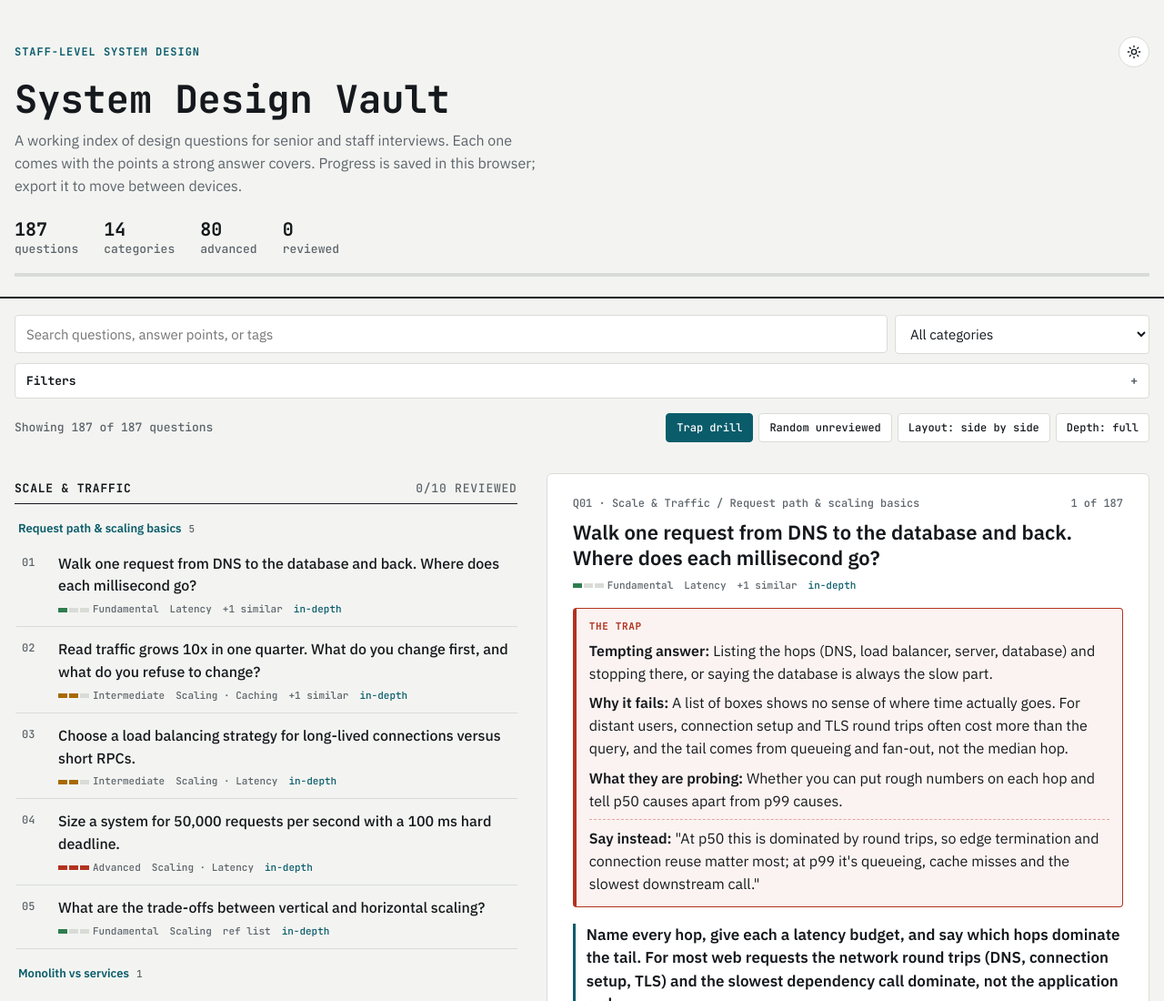
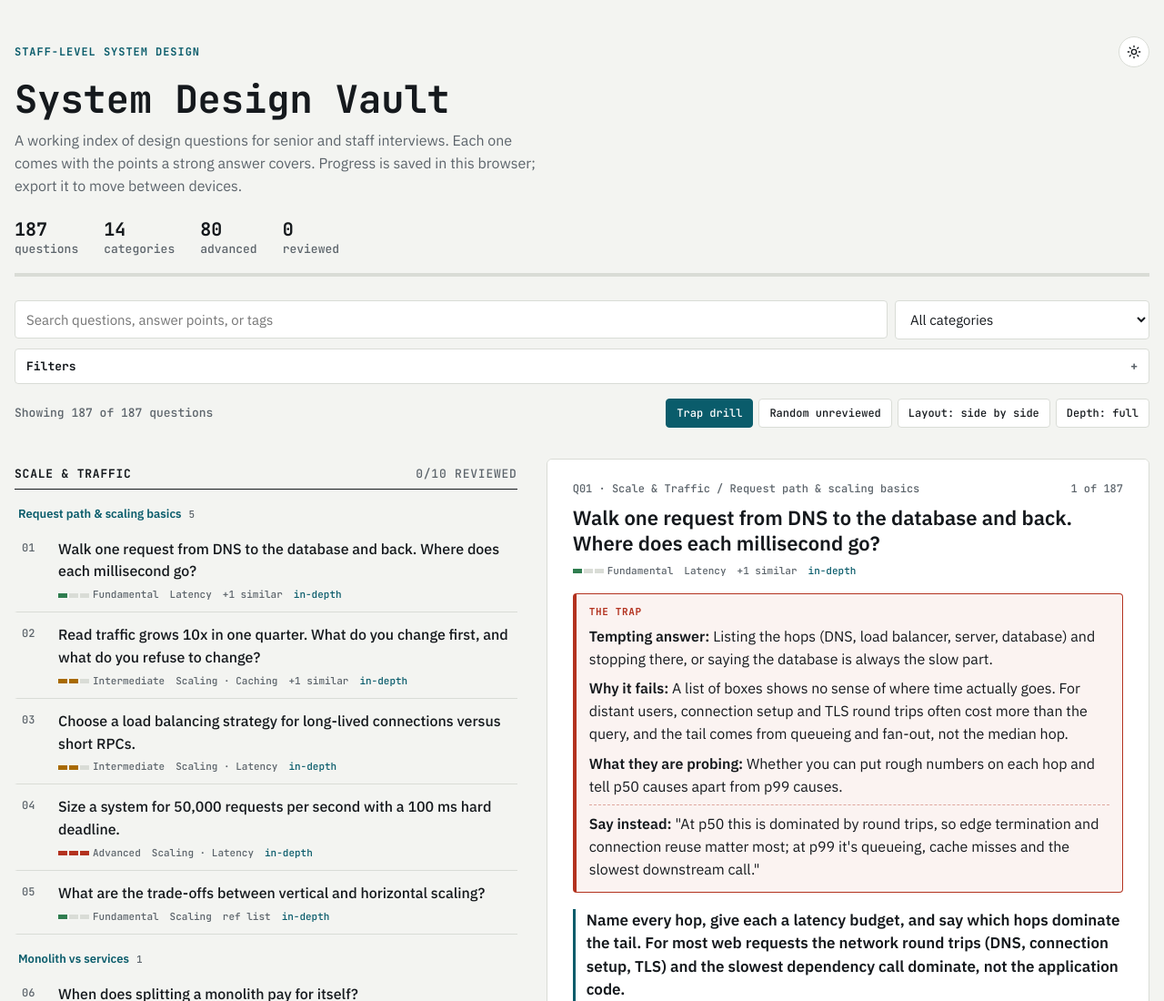
Before and after one commit to utkarsh-mehrotra/system-design-vault, a plain HTML site: page index.html in a window 1280 px wide. Shown: the top 1100 px of the page at 91% size. Drawn offline with Linux system fonts and the light colour scheme.

Commit message:
Remove header bottom border above search
Co-Authored-By: Claude Opus 5.5 <noreply@anthropic.com>

```diff
--- a/index.html
+++ b/index.html
@@ -46,7 +46,7 @@ mark{background:var(--mark);color:inherit;padding:0 1px;border-radius:2px}
 button{font:inherit;color:inherit}
 button:focus-visible,summary:focus-visible,input:focus-visible,select:focus-visible,a:focus-visible{outline:3px solid var(--accent);outline-offset:2px}
 
-header{padding:40px 0 22px;border-bottom:2px solid var(--ink)}
+header{padding:40px 0 8px}
 .top{display:flex;justify-content:space-between;align-items:center;gap:12px}
 .eyebrow{font:700 12px/1 var(--display);letter-spacing:.08em;text-transform:uppercase;color:var(--accent)}
 .theme{display:inline-grid;place-items:center;width:34px;height:34px;padding:0;border:1px solid var(--rule);background:var(--surface);color:var(--ink);border-radius:999px;cursor:pointer}
```
